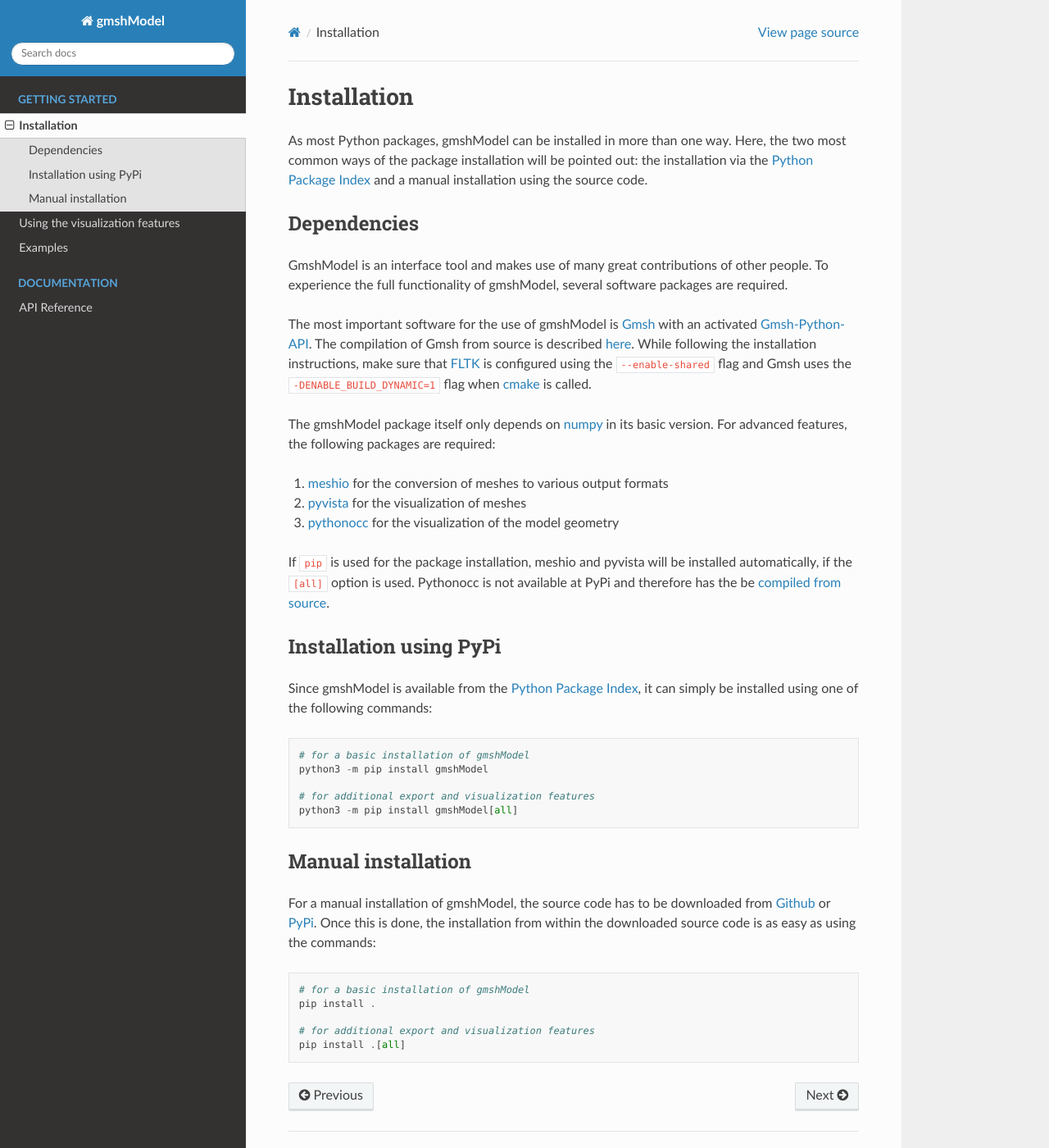
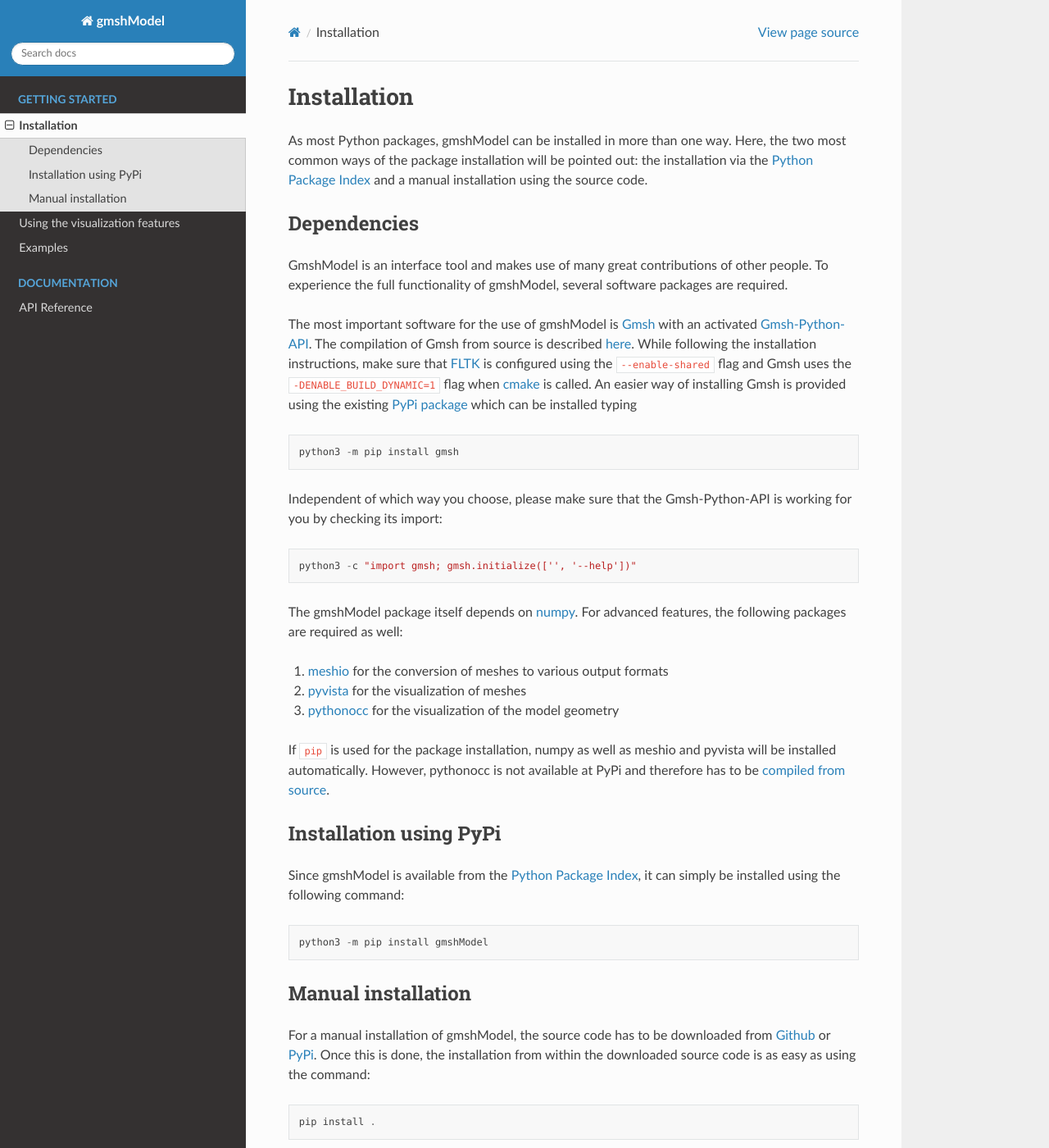
Before and after one commit to NEFM-TUDresden/gmshModel, a Sphinx documentation site: the page built from docs/gettingStarted/installation.rst, in a window 1280 px wide and 1400 px high. Shown: the whole window at 82% size. Built offline with Sphinx 7.4.7 and the Read the Docs theme 2.0.0, drawn with Linux system fonts in a browser that asks for light colours.

Commit message:
changed license to GPLv3 since Gmsh uses it; corrected documentation mistakes; edited setup.py

```diff
--- a/docs/gettingStarted/installation.rst
+++ b/docs/gettingStarted/installation.rst
@@ -20,31 +20,40 @@
 following the installation instructions, make sure that `FLTK <https://www.fltk.org/>`_
 is configured using the ``--enable-shared`` flag and Gmsh uses the
 ``-DENABLE_BUILD_DYNAMIC=1`` flag when `cmake <https://cmake.org/>`_ is called.
+An easier way of installing Gmsh is provided using the existing `PyPi package <https://pypi.org/project/gmsh/>`_
+which can be installed typing
 
-The gmshModel package itself only depends on `numpy <https://numpy.org/>`_ in
-its basic version. For advanced features, the following packages are required:
+.. code-block:: python
+
+   python3 -m pip install gmsh
+
+Independent of which way you choose, please make sure that the Gmsh-Python-API is
+working for you by checking its import:
+
+.. code-block:: python
+
+   python3 -c "import gmsh; gmsh.initialize(['', '--help'])"
+
+The gmshModel package itself depends on `numpy <https://numpy.org/>`_. For advanced
+features, the following packages are required as well:
 
 1. `meshio <https://github.com/nschloe/meshio/>`_  for the conversion of meshes to various output formats
 2. `pyvista <https://www.pyvista.org/>`_ for the visualization of meshes
 3. `pythonocc <https://github.com/tpaviot/pythonocc-core/>`_ for the visualization of the model geometry
 
-If ``pip`` is used for the package installation, meshio and pyvista will be
-installed automatically, if the ``[all]`` option is used. Pythonocc is not available
-at PyPi and therefore has the be `compiled from source <https://github.com/tpaviot/pythonocc-core/blob/master/INSTALL.md/>`_.
+If ``pip`` is used for the package installation, numpy as well as meshio and pyvista
+will be installed automatically. However, pythonocc is not available at PyPi and
+therefore has to be `compiled from source <https://github.com/tpaviot/pythonocc-core/blob/master/INSTALL.md/>`_.
 
 
 Installation using PyPi
 ***********************
 Since gmshModel is available from the `Python Package Index <https://pypi.org/>`_,
-it can simply be installed using one of the following commands:
+it can simply be installed using the following command:
 
 .. code-block:: python
 
-   # for a basic installation of gmshModel
    python3 -m pip install gmshModel
-
-   # for additional export and visualization features
-   python3 -m pip install gmshModel[all]
 
 
 Manual installation
@@ -52,12 +61,8 @@
 For a manual installation of gmshModel, the source code has to be downloaded from
 `Github <https://github.com/NEFM-TUDresden/gmshModel/>`_ or `PyPi <https://pypi.org/project/gmshModel/>`_.
 Once this is done, the installation from within the downloaded source code is as
-easy as using the commands:
+easy as using the command:
 
 .. code-block:: python
 
-   # for a basic installation of gmshModel
    pip install .
-
-   # for additional export and visualization features
-   pip install .[all]
--- a/docs/gmshModel/Model/HelicalChain.rst
+++ b/docs/gmshModel/Model/HelicalChain.rst
@@ -12,6 +12,6 @@
 Class Definition
 ----------------
 
-.. autoclass:: gmshModel.Model.HexagonalCell.HexagonalCell
+.. autoclass:: gmshModel.Model.HelicalChain.HelicalChain
    :show-inheritance:
    :members:
--- a/docs/index.rst
+++ b/docs/index.rst
@@ -32,9 +32,9 @@
 ***************
 To get all information on how to install gmshModel, see :ref:`installation_ref`.
 If you are using ``pip``, simply use the following command to install gmshModel
-and all of its features: ::
+and its features: ::
 
-   $ python3 -m pip install gmshModel[all]
+   $ python3 -m pip install gmshModel
 
 .. image:: images/RVE200SpheresGeo.png
     :width: 49%
```
Also changed, not shown: README.rst (+4 -8 lines), setup.py (+4 -3 lines), 1 other file.
